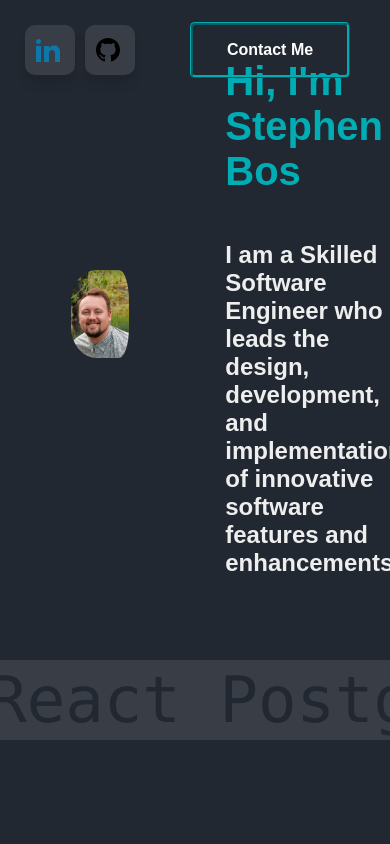
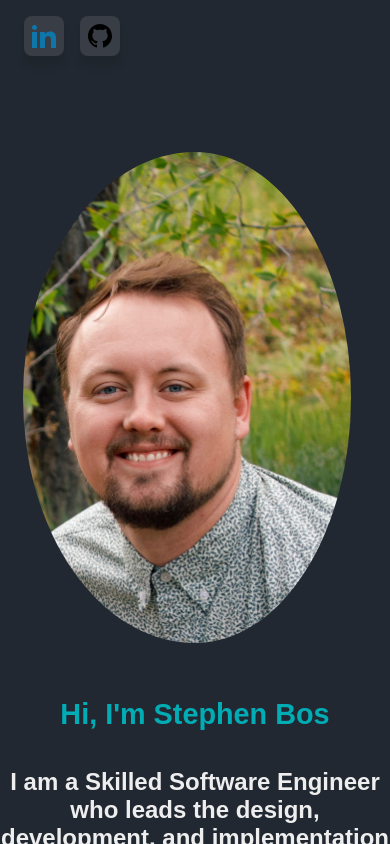
Before and after one commit to StephBos/portfolio, a SvelteKit app: page / in a window 390 px wide. Built offline with nearby package versions, Linux system fonts and the light colour scheme.

Commit message:
Got it to look good on smaller screens

```diff
--- a/src/lib/constants.ts
+++ b/src/lib/constants.ts
@@ -18,10 +18,6 @@ export const skills = [
 	{
 		skill: 'MySQL',
 		description: 'Learned in school and used occasionally since.'
-	},
-	{
-		skill: 'Svelte',
-		description: 'Learned while building this very site.'
 	},
 	{
 		skill: 'JavaScript',
@@ -70,6 +66,10 @@ export const skills = [
 	{
 		skill: 'Confluence',
 		description: 'Experienced in writing and organizing technical documentation.'
+	},
+	{
+		skill: 'Svelte',
+		description: 'Learned while building this very site.'
 	}
 ];
 
--- a/src/routes/+page.svelte
+++ b/src/routes/+page.svelte
@@ -18,6 +18,9 @@
 
 	onMount(() => {
 		window.addEventListener('wheel', (event: WheelEvent) => {
+			console.log('Window width:', window.innerWidth);
+			if (window.innerWidth <= 720) return;
+
 			if (isScrolling) return;
 
 			const delta = event.deltaY;
@@ -75,7 +78,12 @@
 					</div>
 				</a>
 			</div>
-			<button class="contact-me"> Contact Me </button>
+			<a
+				class="contact-me"
+				href="mailto:stephen.bos1029@gmail.com?subject=Contact%20Request&body=Please%20enter%20your%20first%20name,%20last%20name,%20and%20email."
+				target="_blank"
+				rel="noopener noreferrer">Contact Me</a
+			>
 		</div>
 		<div class="words-and-pic">
 			<img src="/headshot.JPEG" alt="Headshot" class="headshot" />
@@ -316,17 +324,14 @@
 					{#if project.link.length > 0}
 						<div class="project-links">
 							{#each project.link as url}
-								<a
-									href={url}
-									target="_blank"
-									rel="noopener noreferrer"
-									class="project-link"
-								>
-
-										<svg viewBox="0 0 24 24" width="16" height="16">
-											<path fill="currentColor" d="M12 0c-6.626 0-12 5.373-12 12 0 5.302 3.438 9.8 8.207 11.387.599.111.793-.261.793-.577v-2.234c-3.338.726-4.033-1.416-4.033-1.416-.546-1.387-1.333-1.756-1.333-1.756-1.089-.745.083-.729.083-.729 1.205.084 1.839 1.237 1.839 1.237 1.07 1.834 2.807 1.304 3.492.997.107-.775.418-1.305.762-1.604-2.665-.305-5.467-1.334-5.467-5.931 0-1.311.469-2.381 1.236-3.221-.124-.303-.535-1.524.117-3.176 0 0 1.008-.322 3.301 1.23.957-.266 1.983-.399 3.003-.404 1.02.005 2.047.138 3.006.404 2.291-1.552 3.297-1.23 3.297-1.23.653 1.653.242 2.874.118 3.176.77.84 1.235 1.911 1.235 3.221 0 4.609-2.807 5.624-5.479 5.921.43.372.823 1.102.823 2.222v3.293c0 .319.192.694.801.576 4.765-1.589 8.199-6.086 8.199-11.386 0-6.627-5.373-12-12-12"/>
-										</svg>
-										View Code
+								<a href={url} target="_blank" rel="noopener noreferrer" class="project-link">
+									<svg viewBox="0 0 24 24" width="16" height="16">
+										<path
+											fill="currentColor"
+											d="M12 0c-6.626 0-12 5.373-12 12 0 5.302 3.438 9.8 8.207 11.387.599.111.793-.261.793-.577v-2.234c-3.338.726-4.033-1.416-4.033-1.416-.546-1.387-1.333-1.756-1.333-1.756-1.089-.745.083-.729.083-.729 1.205.084 1.839 1.237 1.839 1.237 1.07 1.834 2.807 1.304 3.492.997.107-.775.418-1.305.762-1.604-2.665-.305-5.467-1.334-5.467-5.931 0-1.311.469-2.381 1.236-3.221-.124-.303-.535-1.524.117-3.176 0 0 1.008-.322 3.301 1.23.957-.266 1.983-.399 3.003-.404 1.02.005 2.047.138 3.006.404 2.291-1.552 3.297-1.23 3.297-1.23.653 1.653.242 2.874.118 3.176.77.84 1.235 1.911 1.235 3.221 0 4.609-2.807 5.624-5.479 5.921.43.372.823 1.102.823 2.222v3.293c0 .319.192.694.801.576 4.765-1.589 8.199-6.086 8.199-11.386 0-6.627-5.373-12-12-12"
+										/>
+									</svg>
+									View Code
 								</a>
 							{/each}
 						</div>
@@ -334,6 +339,10 @@
 				</div>
 			{/each}
 		</div>
+		<button class="learn-more-btn" on:click={() => scrollToSection(0)}>
+			Back to top
+			<span class="arrow">↑</span>
+		</button>
 	</div>
 </main>
 
@@ -540,7 +549,7 @@
 	.contact-me {
 		width: 10em;
 		height: 3.5em;
-		border: 3px ridge #00ADB5;
+		border: 3px ridge #00adb5;
 		outline: none;
 		background-color: transparent;
 		color: white;
@@ -550,6 +559,11 @@
 		font-weight: bold;
 		cursor: pointer;
 		margin-right: 20px;
+		display: inline-block;
+		text-align: center;
+		line-height: 3.5em;
+		text-decoration: none;
+		position: relative;
 	}
 
 	.contact-me::after {
@@ -577,7 +591,7 @@
 	}
 
 	.contact-me:hover::before,
-	button:hover::after {
+	.contact-me:hover::after {
 		transform: scale(0);
 	}
 
@@ -1191,4 +1205,321 @@
 			padding: 1.25rem;
 		}
 	}
+
+	.contact-modal {
+		max-width: 400px;
+		padding: 2rem 1.5rem;
+		border-radius: 18px;
+		background: linear-gradient(165deg, #2b2f33 0%, #222831 100%);
+		box-shadow:
+			0 24px 48px -12px rgba(0, 0, 0, 0.9),
+			0 0 80px rgba(0, 173, 181, 0.15);
+		border: 1px solid rgba(238, 238, 238, 0.12);
+		position: relative;
+	}
+	.contact-modal h2 {
+		color: #00adb5;
+		font-size: 1.4rem;
+		margin-bottom: 1.2rem;
+		text-align: center;
+	}
+	.contact-form {
+		display: flex;
+		flex-direction: column;
+		gap: 1.2rem;
+	}
+	.form-group {
+		display: flex;
+		flex-direction: column;
+		gap: 0.3rem;
+	}
+	.form-group label {
+		color: #eeeeee;
+		font-size: 1rem;
+		font-weight: 600;
+	}
+	.form-group input {
+		padding: 0.5rem 0.8rem;
+		border-radius: 8px;
+		border: 1px solid #00adb5;
+		background: #222831;
+		color: #eeeeee;
+		font-size: 1rem;
+		outline: none;
+		transition: border-color 0.2s;
+	}
+	.form-group input:focus {
+		border-color: #7be5d8;
+	}
+	.form-error {
+		color: #ff4c4c;
+		font-size: 0.95rem;
+		text-align: center;
+		margin-bottom: 0.5rem;
+	}
+	.contact-submit {
+		background: linear-gradient(90deg, #00adb5 0%, #7be5d8 100%);
+		color: #222831;
+		font-weight: 700;
+		padding: 0.7rem 1.5rem;
+		border-radius: 12px;
+		border: none;
+		cursor: pointer;
+		font-size: 1.1rem;
+		box-shadow: 0 4px 12px rgba(0, 173, 181, 0.2);
+		transition: all 0.2s;
+		margin-top: 0.5rem;
+	}
+	.contact-submit:hover {
+		background: linear-gradient(90deg, #7be5d8 0%, #00adb5 100%);
+		color: #222831;
+		transform: translateY(-2px);
+	}
+
+/* Small-screen placement adjustments for Skills (stacking only) */
+@media (max-width: 720px) {
+	.skills-row {
+		flex-direction: column;
+		align-items: center;
+		gap: 0.75rem;
+	}
+	/* keep visual appearance, only adjust placement/width */
+	.skill {
+		width: 90%;
+		max-width: 360px;
+	}
+
+	/* Make hero stack and headshot larger when the browser is narrowed below 720px
+	   (useful when testing by resizing desktop browser rather than emulation) */
+	.words-and-pic {
+		flex-direction: column !important;
+		align-items: center !important;
+		justify-content: center !important;
+		width: 100% !important;
+		text-align: center !important;
+	}
+
+	.headshot {
+		display: block !important;
+		width: clamp(180px, 30vw, 320px) !important;
+		height: auto !important;
+		margin: 0.25rem auto 0.5rem auto !important;
+		border-radius: 50% !important;
+	}
+
+	.introduction,
+	.intro-text {
+		width: 100% !important;
+		max-width: 100% !important;
+		padding-left: 0 !important;
+		padding-right: 0 !important;
+		text-align: center !important;
+	}
+
+	/* slightly reduce contact button so it doesn't overlap when narrowing the desktop window */
+	.contact-me { min-width: 6rem; font-size: 0.95rem; }
+}
+/* Small-screen improvements (phones) */
+@media (max-width: 480px) {
+	/* Header and social */
+	.header-top {
+		top: 12px;
+		left: 12px;
+		right: 12px;
+		padding: 0 8px;
+		gap: 8px;
+		align-items: center;
+	}
+
+	.social-links {
+		gap: 8px;
+	}
+
+	.social-btn {
+		height: 40px;
+		width: 40px;
+		margin: 4px;
+		border-radius: 8px;
+	}
+
+	.social-btn span {
+		display: none; /* hide text labels to save space */
+	}
+
+	/* Contact button */
+	.contact-me {
+		width: 8rem;
+		height: 2.8rem;
+		line-height: 2.8rem;
+		font-size: 0.95rem;
+		margin-right: 0;
+		padding: 0 0.6rem;
+	}
+
+	/* Intro section stacks on phones */
+	.words-and-pic {
+		flex-direction: column !important;
+		gap: 0.75rem;
+		padding: 0.5rem;
+		align-items: center !important;
+		justify-content: center !important;
+		text-align: center !important;
+	}
+
+	/* ensure the fixed header doesn't overlap the home content */
+	.home {
+		/* increase spacing so the fixed header and its button don't overlap the hero */
+		padding-top: 140px;
+	}
+
+	.headshot {
+		/* make the headshot larger and responsive on phones and force it above the text */
+		display: block !important;
+		width: clamp(200px, 44vw, 320px) !important;
+		height: auto;
+		border-radius: 50%;
+		flex-shrink: 0;
+		margin: 0.25rem auto 0.5rem auto !important;
+		order: 0;
+	}
+
+	.introduction {
+		/* switch to block layout so text stacks under the picture cleanly */
+		display: block !important;
+		width: 100% !important;
+		max-width: 100% !important;
+		padding: 0.75rem 1rem 1rem 1rem !important;
+		order: 1 !important;
+		text-align: center !important;
+	}
+
+	/* ensure the hero area fills the available width and stacks cleanly */
+	.words-and-pic {
+		width: 100%;
+		align-items: center;
+		flex-direction: column !important;
+	}
+
+	/* shrink the contact button on phones so it doesn't overlap content */
+	.contact-me {
+		min-width: 5.2rem;
+		width: auto;
+		height: 2.6rem;
+		font-size: 0.88rem;
+		padding: 0 0.5rem;
+		margin-left: 0.5rem;
+		display: none !important; /* hide on very small screens to avoid overlapping the heading */
+	}
+
+	/* reduce extra left padding introduced by desktop rules */
+	.intro-text {
+		padding-left: 0 !important;
+		padding-right: 0 !important;
+		width: 100% !important;
+		box-sizing: border-box !important;
+	}
+
+	.intro-title {
+		font-size: 1.8rem;
+		line-height: 1.05;
+	}
+
+	.band {
+		height: 56px;
+		margin: 1rem 0;
+	}
+
+	.band-text span {
+		font-size: 1.6rem;
+	}
+
+	.learn-more-btn {
+		margin-top: 2rem;
+		padding: 0.6rem 1rem;
+		font-size: 1rem;
+	}
+
+	/* Tabs and cards */
+	.tabs-container {
+		padding: 1rem;
+		width: 95%;
+	}
+
+	.card-wrapper {
+		flex-direction: column;
+		align-items: center;
+		gap: 1rem;
+	}
+
+	.card,
+	.project-card {
+		width: calc(100% - 2rem);
+		max-width: none;
+		height: auto;
+		padding-bottom: 3.5rem;
+	}
+
+	.card-details {
+		max-height: 220px;
+	}
+
+	.card-button {
+		bottom: 12px;
+		width: 70%;
+	}
+
+	.projects-container {
+		grid-template-columns: 1fr;
+		padding: 1rem;
+	}
+
+	/* Make interactive controls comfortably large for touch */
+	.card-button,
+	.contact-me,
+	.project-link {
+		min-height: 44px;
+		padding: 0.6rem 1rem;
+	}
+
+	/* Reduce some spacing on very small screens */
+	@media (max-height: 600px) {
+		.header-top { top: 8px; }
+		.learn-more-btn { margin-top: 1rem; }
+	}
+}
+
+/* Extra-strong overrides for very narrow phones where the headshot should be large */
+@media (max-width: 420px) {
+	.words-and-pic {
+		flex-direction: column !important;
+		align-items: center !important;
+		justify-content: center !important;
+		width: 100% !important;
+	}
+
+	.headshot {
+		/* make the headshot very prominent on small devices */
+		display: block !important;
+		width: min(84vw, 360px) !important;
+		height: auto !important;
+		max-width: none !important;
+		border-radius: 50% !important;
+		margin: 0.25rem auto 0.75rem auto !important;
+		order: 0 !important;
+	}
+
+	.introduction,
+	.intro-text {
+		width: 100% !important;
+		max-width: 100% !important;
+		padding-left: 0 !important;
+		padding-right: 0 !important;
+		text-align: center !important;
+		box-sizing: border-box !important;
+	}
+
+	/* keep the fixed contact control hidden on very narrow screens */
+	.contact-me { display: none !important; }
+}
+
 </style>
```
